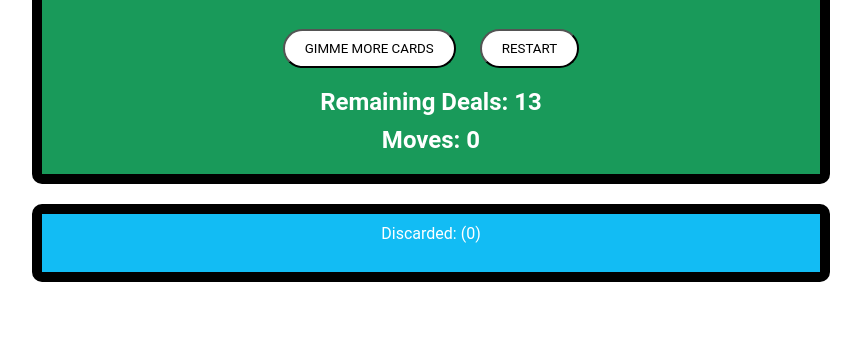
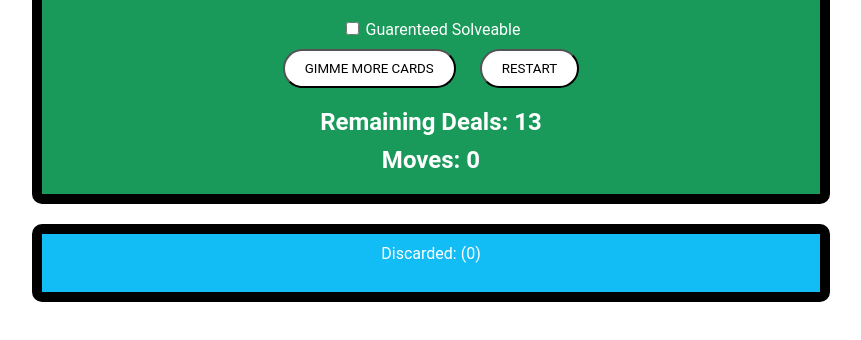
Before and after one commit to ChocolateVS/Card-Game, a plain HTML site: page index.html in a window 1280 px wide. Shown: the part 102-442 px from the top of the page, without its empty margins (209-1070 px from the left). Drawn offline with Linux system fonts and the light colour scheme.

Commit message:
solvable decks

```diff
--- a/index.html
+++ b/index.html
@@ -9,8 +9,12 @@
     <div class="deck">
         <h1>Aces Up - Solitaire</h1>
 
+        <input type="checkbox" id="rand" class="randCheckBox" name="randCheckBox" value="0">
+        <label for="rand">Guarenteed Solveable</label><br>
+
         <input type="button" id="btn" class="btn" onclick="moreCards()" value="GIMME MORE CARDS">
         <input type="button" id="btn" class="btn" onclick="restart()" value="RESTART">
+
         <h2 id="rem">Remaining Deals: 13</h2>
         <h2 id="moves">Moves: 0</h2>
 
@@ -19,5 +23,6 @@
     <div id="discard"><div id="disc">Discarded: (0)</div><br></div>
     </center>
 </body>
+<script type="text/javascript" src="winningDecks.js"></script>
 <script type="text/javascript" src="script.js"></script>
 </html>
--- a/script.js
+++ b/script.js
@@ -54,14 +54,14 @@ function generateDeck()
 			deck.push(card);
 		}
 	}
-
-    console.log(deck);
 }
 
 function shuffle()
 {
+    var random = document.getElementById("rand").checked;
     document.getElementById("rem").innerHTML = "Remaining Deals: 13";
     document.getElementById("moves").innerHTML = "Moves: 0";
+    if (!random) {
         // for 1000 turns
         // switch the values of two random cards
         for (var i = 0; i < 1000; i++)
@@ -76,7 +76,15 @@ function shuffle()
         deck.forEach(element => {
            solvableDeck.push(element);
         });
-
+    }
+    else if (random) {
+        deck = [];
+        var solvableDecks = [deck1, deck2];
+        var chosen = Math.floor(Math.random() * solvableDecks.length);
+        solvableDecks[chosen].forEach(element => {
+            deck.push(element);
+        });
+    }
 	//renderDeck();
 }
 
@@ -258,10 +266,10 @@ function columnClicked(clickedColumn) {
         var top3 = column3[column3.length - 1].Suit;
         var top4 = column4[column4.length - 1].Suit;
 
-        if (column1[1].Value == 14 && column2[1].Value == 14 && column3[1].Value == 14 && column4[1].Value == 14) {
+        if (column1[1].CardValue == 14 && column2[1].CardValue == 14 && column3[1].CardValue == 14 && column4[1].CardValue == 14 && column1.length == 2 && column2.length == 2 && column3.length == 2 && column4.length == 2) {
             alert("Congratulations, OMG, WOW, no way you actually completed it!");
         }
-        else if (top1 != top2 && top1 != top3 && top1 != top4 && top2 != top3 && top2 != top4 && top3 != top4 && count == 0 && column1.length > 1 && column2.length > 1 && column3.length > 1 && column4 > 1) {
+        else if (top1 != top2 && top1 != top3 && top1 != top4 && top2 != top3 && top2 != top4 && top3 != top4 && count == 0 && column1.length > 1 && column2.length > 1 && column3.length > 1 && column4.length > 1) {
             alert("Oh No! It seems you are stuck :(, YOU LOSE");
         }
 
@@ -270,7 +278,7 @@ function columnClicked(clickedColumn) {
 
 function moveCard(startPile, endPile) {
     var tempCard;// = topCard[startPile];
-    console.log(startPile, endPile);
+    //console.log(startPile, endPile);
     if (startPile == 1) {
         tempCard = column1[column1.length - 1];
         column1.pop();
@@ -287,7 +295,7 @@ function moveCard(startPile, endPile) {
         tempCard = column4[column4.length - 1];
         column4.pop();
     }
-    console.log(tempCard);
+    //console.log(tempCard);
     if (endPile == 1) {
         column1.push(tempCard);
     }
@@ -326,7 +334,7 @@ function updateDiscard2(discarded) {
 }
 
 function updateDiscard(discarded) {
-    console.log("Discarded: ", discarded)
+    //console.log("Discarded: ", discarded);
     document.getElementById("discard").innerHTML = "";
     cardsDiscarded++;
 
@@ -346,35 +354,35 @@ function updateDiscard(discarded) {
     document.getElementById("discard").innerHTML = "Discarded: (" + cardsDiscarded + ")";
     document.getElementById("discard").appendChild(br);
 
-    console.log(discardArrH, discardArrD, discardArrC, discardArrS);
+    //console.log(discardArrH, discardArrD, discardArrC, discardArrS);
     for (i = 0; i < discardArrH.length; i++) {
         if (discardArrH[i].CardValue != 0) {
-            console.log("Heart", i);
+            //console.log("Heart", i);
             addToDiscard(discardArrH[i]);
         }
     }
     for (i = 0; i < discardArrD.length; i++) {
         if (discardArrD[i].CardValue != 0) {
-            console.log("Diamond", i);
+            //console.log("Diamond", i);
             addToDiscard(discardArrD[i]);
         }
     }
     for (i = 0; i < discardArrC.length; i++) {
         if (discardArrC[i].CardValue != 0) {
-            console.log("Club", i);
+            //console.log("Club", i);
             addToDiscard(discardArrC[i]);
         }
     }
     for (i = 0; i < discardArrS.length; i++) {
         if (discardArrS[i].CardValue != 0) {
-            console.log("Spade", i);
+            //console.log("Spade", i);
             addToDiscard(discardArrS[i]);
         }
     }
 }
 
 function addToDiscard(discardCard) {
-    console.log(discardCard);
+    //console.log(discardCard);
     var card = document.createElement("div");
     var value = document.createElement("div");
     var suit = document.createElement("div");
--- /dev/null
+++ b/winningDecks.js
@@ -0,0 +1,113 @@
+var deck1 = [
+    {Value: "8", Suit: "hearts", CardValue: 8},
+    {Value: "6", Suit: "hearts", CardValue: 6},
+    {Value: "K", Suit: "diamonds", CardValue: 13},
+    {Value: "5", Suit: "diamonds", CardValue: 5},
+    {Value: "9", Suit: "diamonds", CardValue: 9},
+    {Value: "K", Suit: "hearts", CardValue: 13},
+    {Value: "Q", Suit: "clubs", CardValue: 12},
+    {Value: "4", Suit: "hearts", CardValue: 4},
+    {Value: "4", Suit: "diamonds", CardValue: 4},
+    {Value: "2", Suit: "clubs", CardValue: 2},
+    {Value: "3", Suit: "clubs", CardValue: 3},
+    {Value: "7", Suit: "hearts", CardValue: 7},
+    {Value: "3", Suit: "spades", CardValue: 3},
+    {Value: "J", Suit: "diamonds", CardValue: 11},
+    {Value: "K", Suit: "spades", CardValue: 13},
+    {Value: "8", Suit: "spades", CardValue: 8},
+    {Value: "5", Suit: "spades", CardValue: 5},
+    {Value: "6", Suit: "spades", CardValue: 6},
+    {Value: "7", Suit: "spades", CardValue: 7},
+    {Value: "10", Suit: "diamonds", CardValue: 10},
+    {Value: "Q", Suit: "hearts", CardValue: 12},
+    {Value: "J", Suit: "clubs", CardValue: 11},
+    {Value: "Q", Suit: "diamonds", CardValue: 12},
+    {Value: "4", Suit: "clubs", CardValue: 4},
+    {Value: "10", Suit: "clubs", CardValue: 10},
+    {Value: "2", Suit: "spades", CardValue: 2},
+    {Value: "10", Suit: "spades", CardValue: 10},
+    {Value: "9", Suit: "spades", CardValue: 9},
+    {Value: "2", Suit: "diamonds", CardValue: 2},
+    {Value: "K", Suit: "clubs", CardValue: 13},
+    {Value: "7", Suit: "clubs", CardValue: 7},
+    {Value: "7", Suit: "diamonds", CardValue: 7},
+    {Value: "9", Suit: "hearts", CardValue: 9},
+    {Value: "2", Suit: "hearts", CardValue: 2},
+    {Value: "J", Suit: "hearts", CardValue: 11},
+    {Value: "8", Suit: "clubs", CardValue: 8},
+    {Value: "4", Suit: "spades", CardValue: 4},
+    {Value: "6", Suit: "clubs", CardValue: 6},
+    {Value: "3", Suit: "diamonds", CardValue: 3},
+    {Value: "3", Suit: "hearts", CardValue: 3},
+    {Value: "Q", Suit: "spades", CardValue: 12},
+    {Value: "5", Suit: "hearts", CardValue: 5},
+    {Value: "6", Suit: "diamonds", CardValue: 6},
+    {Value: "8", Suit: "diamonds", CardValue: 8},
+    {Value: "A", Suit: "diamonds", CardValue: 14},
+    {Value: "A", Suit: "hearts", CardValue: 14},
+    {Value: "5", Suit: "clubs", CardValue: 5},
+    {Value: "9", Suit: "clubs", CardValue: 9},
+    {Value: "J", Suit: "spades", CardValue: 11},
+    {Value: "A", Suit: "spades", CardValue: 14},
+    {Value: "10", Suit: "hearts", CardValue: 10},
+    {Value: "A", Suit: "clubs", CardValue: 14}
+];
+
+var deck2 = [
+    {Value: "4", Suit: "spades", CardValue: 4},
+    {Value: "10", Suit: "clubs", CardValue: 10},
+    {Value: "8", Suit: "clubs", CardValue: 8},
+    {Value: "Q", Suit: "hearts", CardValue: 12},
+    {Value: "A", Suit: "clubs", CardValue: 14},
+    {Value: "9", Suit: "spades", CardValue: 9},
+    {Value: "7", Suit: "spades", CardValue: 7},
+    {Value: "Q", Suit: "clubs", CardValue: 12},
+    {Value: "5", Suit: "hearts", CardValue: 5},
+    {Value: "5", Suit: "clubs", CardValue: 5},
+    {Value: "J", Suit: "clubs", CardValue: 11},
+    {Value: "10", Suit: "hearts", CardValue: 10},
+    {Value: "K", Suit: "diamonds", CardValue: 13},
+    {Value: "8", Suit: "diamonds", CardValue: 8},
+    {Value: "J", Suit: "diamonds", CardValue: 11},
+    {Value: "3", Suit: "hearts", CardValue: 3},
+    {Value: "J", Suit: "spades", CardValue: 11},
+    {Value: "A", Suit: "diamonds", CardValue: 14},
+    {Value: "4", Suit: "hearts", CardValue: 4},
+    {Value: "3", Suit: "spades", CardValue: 3},
+    {Value: "10", Suit: "spades", CardValue: 10},
+    {Value: "3", Suit: "clubs", CardValue: 3},
+    {Value: "5", Suit: "spades", CardValue: 5},
+    {Value: "K", Suit: "spades", CardValue: 13},
+    {Value: "A", Suit: "hearts", CardValue: 14},
+    {Value: "6", Suit: "spades", CardValue: 6},
+    {Value: "Q", Suit: "diamonds", CardValue: 12},
+    {Value: "J", Suit: "hearts", CardValue: 11},
+    {Value: "Q", Suit: "spades", CardValue: 12},
+    {Value: "9", Suit: "hearts", CardValue: 9},
+    {Value: "2", Suit: "hearts", CardValue: 2},
+    {Value: "6", Suit: "hearts", CardValue: 6},
+    {Value: "9", Suit: "diamonds", CardValue: 9},
+    {Value: "7", Suit: "diamonds", CardValue: 7},
+    {Value: "K", Suit: "hearts", CardValue: 13},
+    {Value: "4", Suit: "clubs", CardValue: 4},
+    {Value: "7", Suit: "hearts", CardValue: 7},
+    {Value: "5", Suit: "diamonds", CardValue: 5},
+    {Value: "K", Suit: "clubs", CardValue: 13},
+    {Value: "2", Suit: "diamonds", CardValue: 2},
+    {Value: "8", Suit: "hearts", CardValue: 8},
+    {Value: "6", Suit: "clubs", CardValue: 6},
+    {Value: "2", Suit: "clubs", CardValue: 2},
+    {Value: "7", Suit: "clubs", CardValue: 7},
+    {Value: "4", Suit: "diamonds", CardValue: 4},
+    {Value: "2", Suit: "spades", CardValue: 2},
+    {Value: "6", Suit: "diamonds", CardValue: 6},
+    {Value: "8", Suit: "spades", CardValue: 8},
+    {Value: "10", Suit: "diamonds", CardValue: 10},
+    {Value: "A", Suit: "spades", CardValue: 14},
+    {Value: "3", Suit: "diamonds", CardValue: 3},
+    {Value: "9", Suit: "clubs", CardValue: 9}
+];
+
+/*things.forEach(element => {
+    deck.push(element);
+});*/
```
Lines whose indentation alone changed are shown as unchanged.
